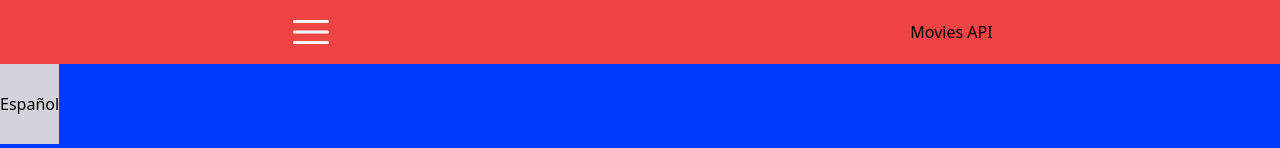
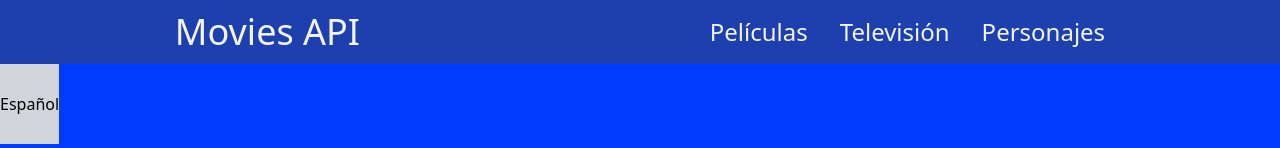
Before and after one commit to RubenMeju/Movies_API_TMDB, a React (Vite) app: page / in a window 1280 px wide. Shown: the top 148 px of the page. Built offline with nearby package versions, Linux system fonts and the light colour scheme; no server answers.

Commit message:
refactor nav

```diff
--- /dev/null
+++ b/src/components/navBar/BtnBars.jsx
@@ -0,0 +1,17 @@
+import iconBars from '../../assets/iconBars.svg'
+
+export default function BtnBars({ isOpen, setIsOpen }) {
+  return (
+    <>
+      <button
+        onClick={() => {
+          console.log(isOpen)
+          setIsOpen(!isOpen)
+        }}
+        className='lg:hidden'
+      >
+        <img src={iconBars} alt='' className='w-12 h-12' />
+      </button>
+    </>
+  )
+}
--- a/src/components/navBar/MenuBars.jsx
+++ /dev/null
@@ -1,28 +0,0 @@
-import { useState } from 'react'
-import iconBars from '../../assets/iconBars.svg'
-import NavLinks from './NavLinks'
-
-export default function MenuBars() {
-  const [isOpen, setIsOpen] = useState(false)
-  return (
-    <>
-      <button
-        onClick={() => {
-          console.log(isOpen)
-          setIsOpen(!isOpen)
-        }}
-      >
-        <img src={iconBars} alt='' className='w-12 h-12' />
-      </button>
-
-      <div
-        className={`fixed w-full h-full top-16 transition-all duration-500 bg-orange-400 z-50 ${
-          isOpen ? 'left-0' : 'left-[-100%]'
-        } `}
-      >
-        MenuBars
-        <NavLinks />
-      </div>
-    </>
-  )
-}
--- a/src/components/navBar/NavBar.jsx
+++ b/src/components/navBar/NavBar.jsx
@@ -1,12 +1,17 @@
 // import './navbar.css'
-import MenuBars from './MenuBars'
+import { useState } from 'react'
+import BtnBars from './BtnBars'
+import NavLinks from './NavLinks'
 
 export default function NavBar() {
+  const [isOpen, setIsOpen] = useState(false)
+
   return (
-    <nav className='w-full h-16 bg-red-500 flex justify-around items-center'>
-      <MenuBars />
+    <nav className='w-full h-16 bg-blue-800 flex justify-around items-center'>
+      <h1 className='text-4xl text-slate-100'>Movies API</h1>
 
-      <h1 className='logo'>Movies API</h1>
+      <BtnBars isOpen={isOpen} setIsOpen={setIsOpen} />
+      <NavLinks isOpen={isOpen} />
     </nav>
   )
 }
--- a/src/components/navBar/NavLinks.jsx
+++ b/src/components/navBar/NavLinks.jsx
@@ -1,17 +1,52 @@
 import { Link, useLocation } from 'react-router-dom'
 
+export default function NavLinks({ isOpen }) {
+  const location = useLocation()
+  console.log('location:', location.pathname)
+  const links = [
+    {
+      name: 'Películas',
+      path: '/'
+    },
+    {
+      name: 'Televisión',
+      path: 'tv'
+    },
+    {
+      name: 'Personajes',
+      path: 'personajes'
+    }
+  ]
+  return (
+    <div
+      className={`fixed w-full h-full top-16 transition-all duration-500 z-50 lg:static lg:w-auto lg:flex lg:items-center ${
+        isOpen ? 'left-0' : 'left-[-100%]'
+      } `}
+    >
+      <ul className='flex flex-col gap-4 lg:flex-row lg:gap-8'>
+        {links.map((link) => (
+          <li key={link.name} className='text-slate-100 text-2xl'>
+            <Link to={link.path}>{link.name}</Link>
+          </li>
+        ))}
+      </ul>
+    </div>
+  )
+}
+
+/*
 export default function NavLinks() {
   const location = useLocation()
   console.log('location:', location.pathname)
   return (
-    <div className='links'>
+    <ul className='links'>
       <Link
         to='/'
         className={` links link ${
           location.pathname === '/' ? 'itemActive' : null
         } `}
       >
-        Home
+        Películas
       </Link>
       <Link
         to='/tv'
@@ -21,6 +56,16 @@ export default function NavLinks() {
       >
         Televisión
       </Link>
-    </div>
+
+      <Link
+        to='/characters'
+        className={` links link ${
+          location.pathname === '/characters' ? 'itemActive' : null
+        } `}
+      >
+        Personajes
+      </Link>
+    </ul>
   )
 }
+*/
--- a/src/pages/ErrorPage.jsx
+++ b/src/pages/ErrorPage.jsx
@@ -1,4 +1,4 @@
-import { useRouteError } from 'react-router-dom'
+import { Link, useRouteError } from 'react-router-dom'
 
 export default function ErrorPage() {
   const error = useRouteError()
@@ -11,6 +11,8 @@ export default function ErrorPage() {
       <p>
         <i>{error.statusText || error.message}</i>
       </p>
+
+      <Link to='/'>Volver al inicio</Link>
     </div>
   )
 }
```
Also changed, not shown: .eslintrc.json.
